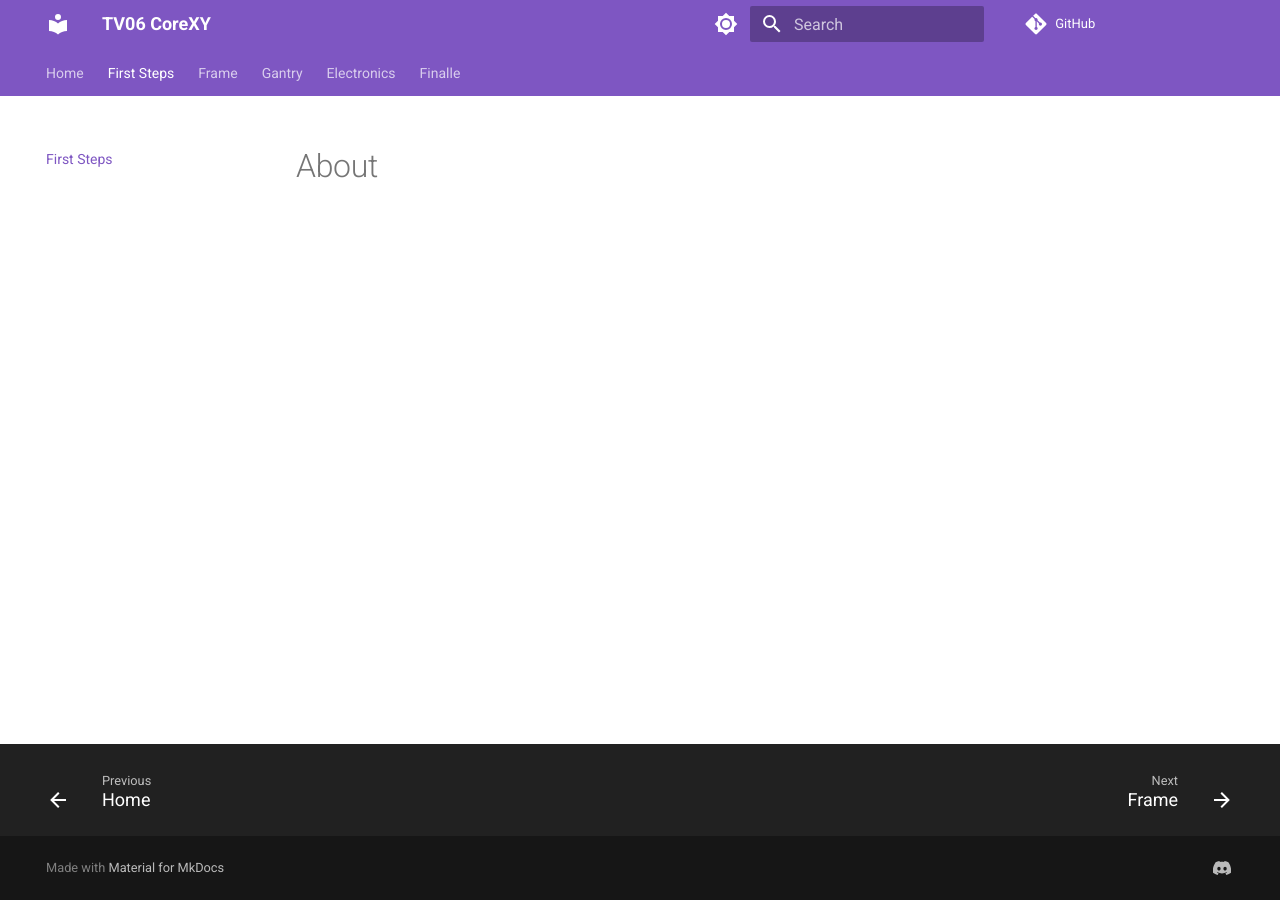
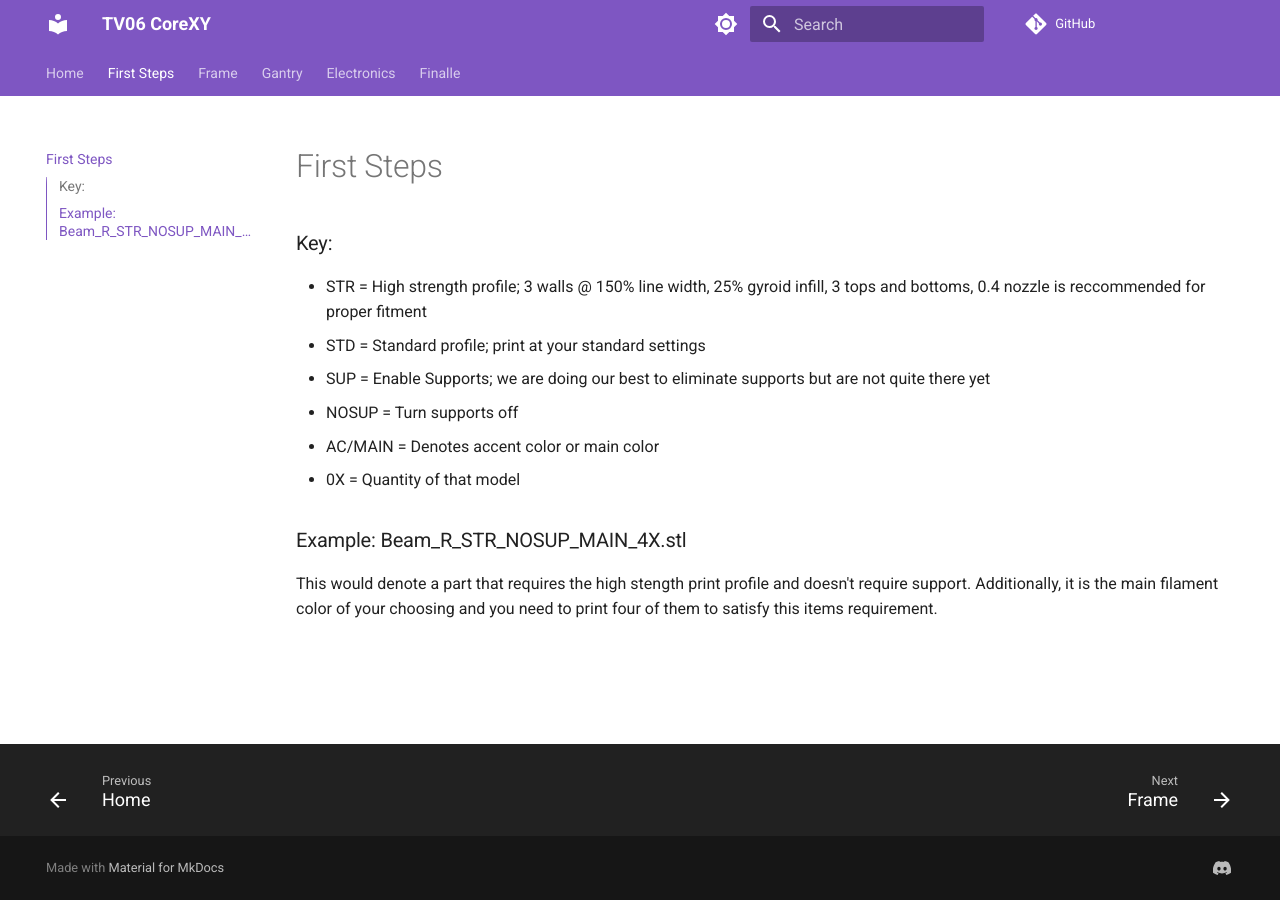
Before and after one commit to VectorForce3D/TV06_XY, an MkDocs documentation site: the page built from docs/about.md, in a window 1280 px wide. Built offline with MkDocs 1.6.1 and Material for MkDocs 9.7.7, drawn with Linux system fonts in a browser that asks for light colours; comment, search, counter and statistics services are not loaded.

Commit message:
Update about.md

```diff
--- a/docs/about.md
+++ b/docs/about.md
@@ -1 +1,12 @@
-# About
+### Key:
+
+- STR = High strength profile; 3 walls @ 150% line width, 25% gyroid infill, 3 tops and bottoms, 0.4 nozzle is reccommended for proper fitment
+- STD = Standard profile; print at your standard settings
+- SUP = Enable Supports; we are doing our best to eliminate supports but are not quite there yet
+- NOSUP = Turn supports off
+- AC/MAIN = Denotes accent color or main color
+- 0X = Quantity of that model
+
+### Example: Beam_R_STR_NOSUP_MAIN_4X.stl
+
+This would denote a part that requires the high stength print profile and doesn't require support. Additionally, it is the main filament color of your choosing and you need to print four of them to satisfy this items requirement.
```
